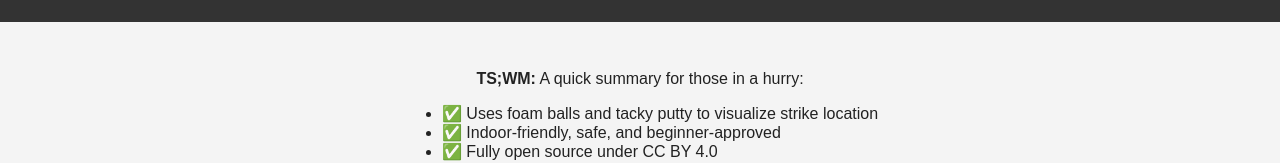
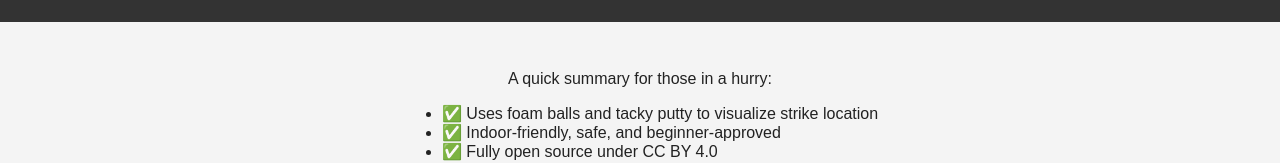
Before and after one commit to Appstrand/SweetSpotter, a plain HTML site: page index.html in a window 1280 px wide. Shown: the part 156-319 px from the top of the page. Drawn offline with Linux system fonts and the light colour scheme.

Commit message:
Update index.html

```diff
--- a/index.html
+++ b/index.html
@@ -48,7 +48,7 @@
     <p>A no-tech, open-source golf impact trainer. Stick it. Spot it. Improve.</p>
   </header>
   <main>
-    <p><strong>TS;WM:</strong> A quick summary for those in a hurry:</p>
+    <p>A quick summary for those in a hurry:</p>
     <ul style="text-align: left;">
       <li>✅ Uses foam balls and tacky putty to visualize strike location</li>
       <li>✅ Indoor-friendly, safe, and beginner-approved</li>
```
